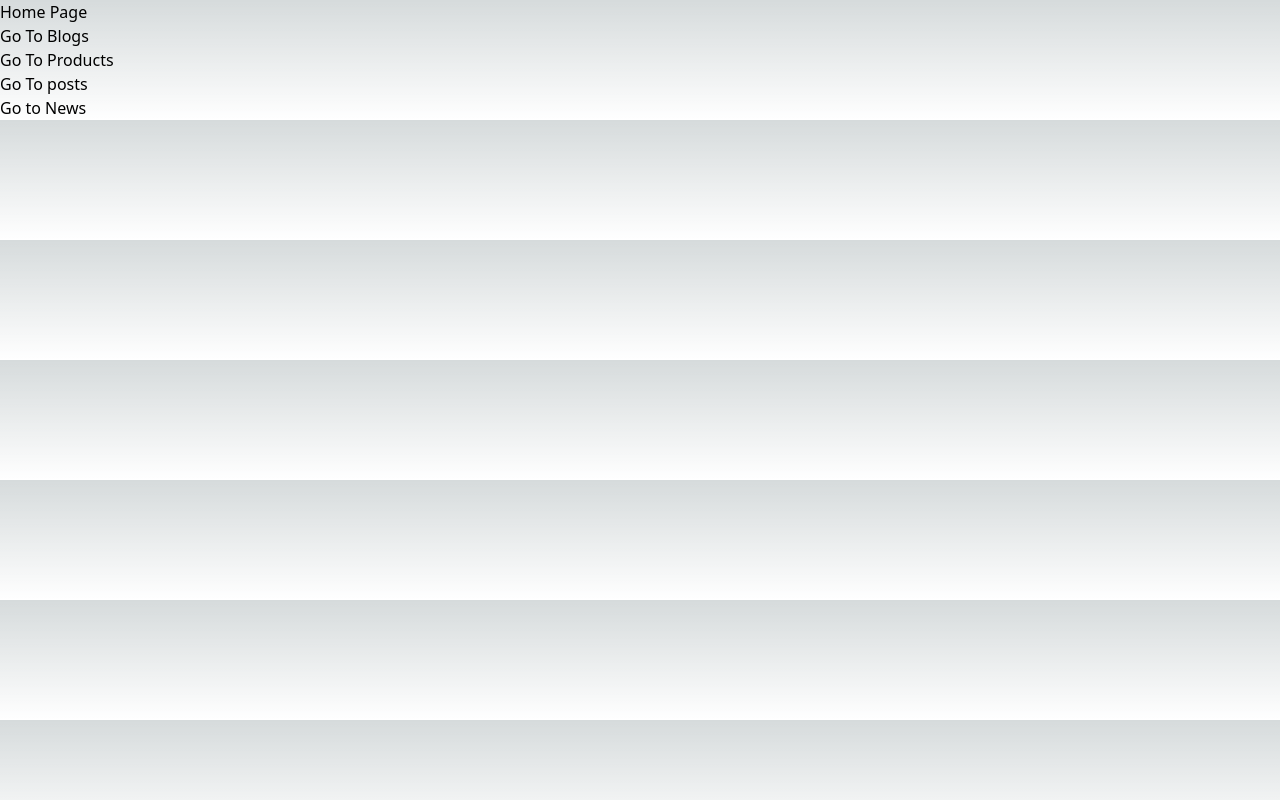
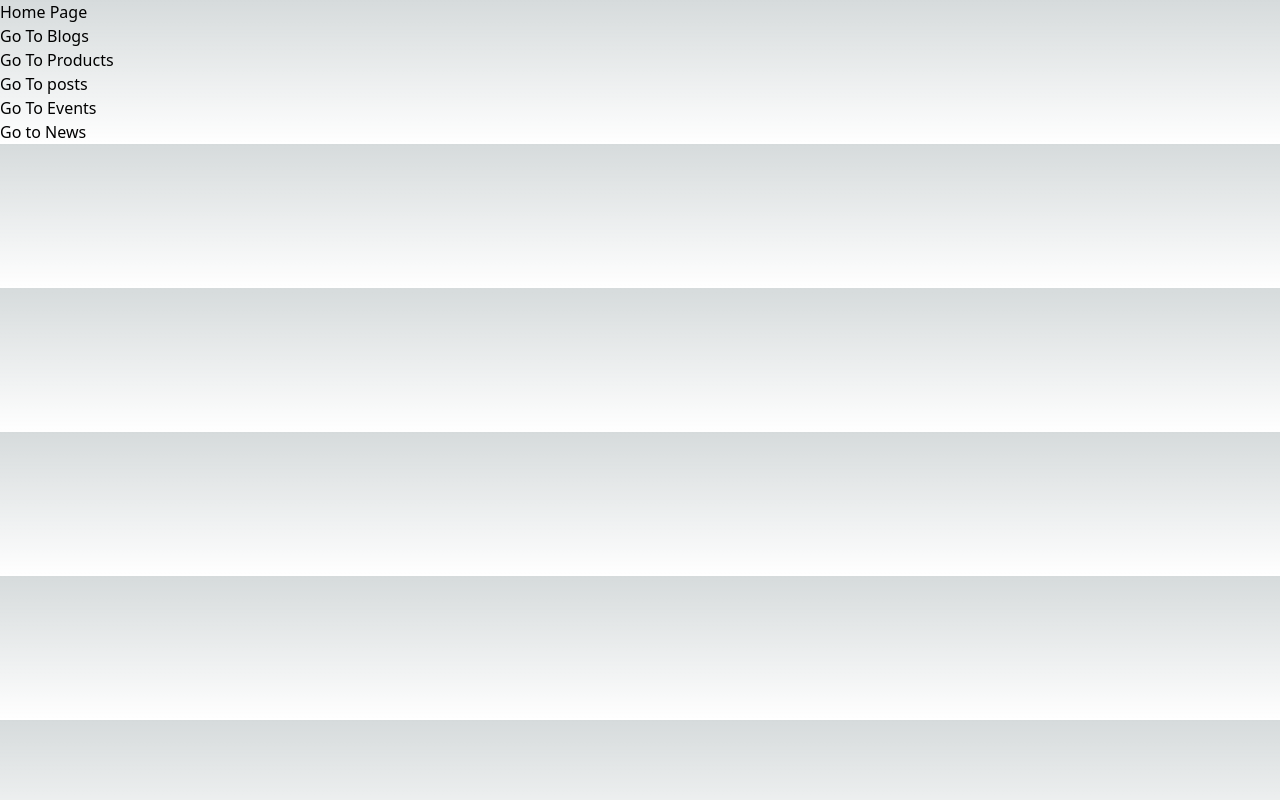
Before and after one commit to Darshil7668/nextJs-Tutorial, a Next.js app: page / in a window 1280 px wide. Built offline with nearby package versions, Linux system fonts and the light colour scheme.

Commit message:
changes on event files

```diff
--- a/pages/index.js
+++ b/pages/index.js
@@ -18,9 +18,12 @@ export default function Home() {
       </Link> <br />
       <Link href={'/posts'}>
         Go To posts
-      </Link> <br/>
+      </Link> <br />
+      <Link href={'/events'}>
+        Go To Events
+      </Link> <br />
       <Link href={'/news'}>
-       Go to News
+        Go to News
       </Link>
     </>
   )
```
